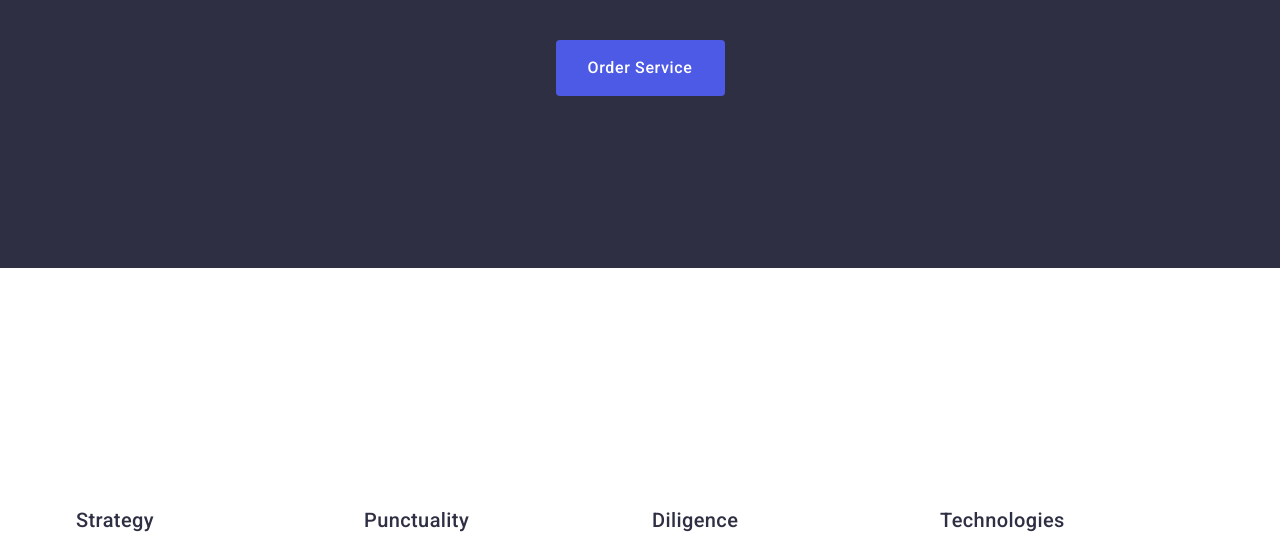
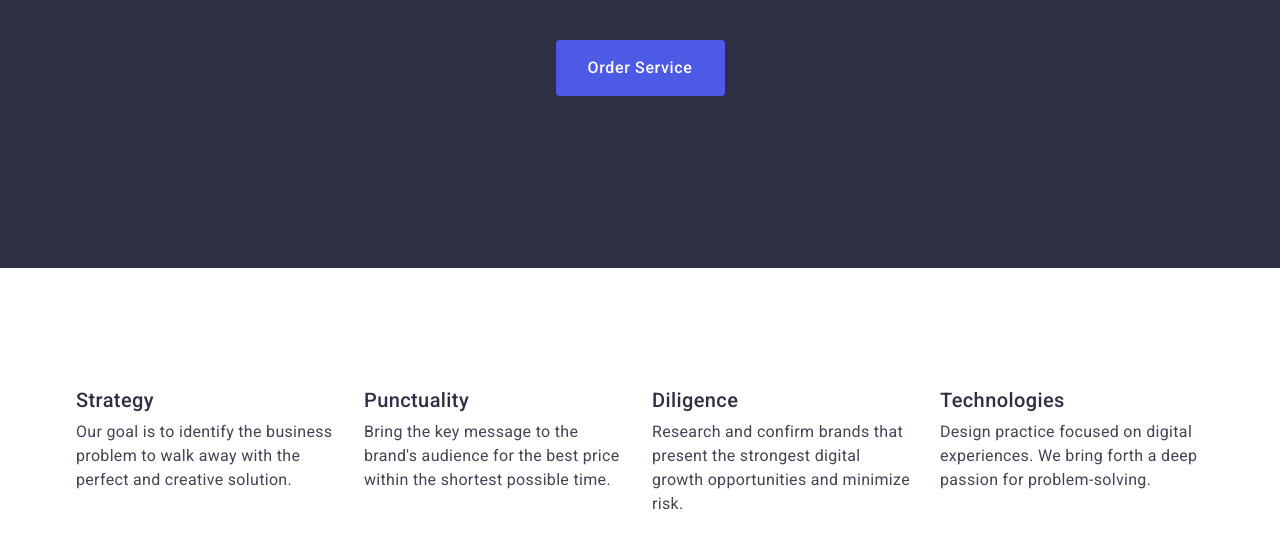
Before and after one commit to Petro-Gunko/goit-markup-hw-03, a plain HTML site: page index.html in a window 1280 px wide. Shown: the part 404-941 px from the top of the page. Drawn offline with nearby package versions, Linux system fonts and the light colour scheme.

Commit message:
section2 27

```diff
--- a/css/styles.css
+++ b/css/styles.css
@@ -182,8 +182,7 @@ ul {
 }
 
 .Advantages .container {
-  padding-top: 120px;
-  padding-bottom: 120px;
+
 }
 
 .visually-hidden {
```
